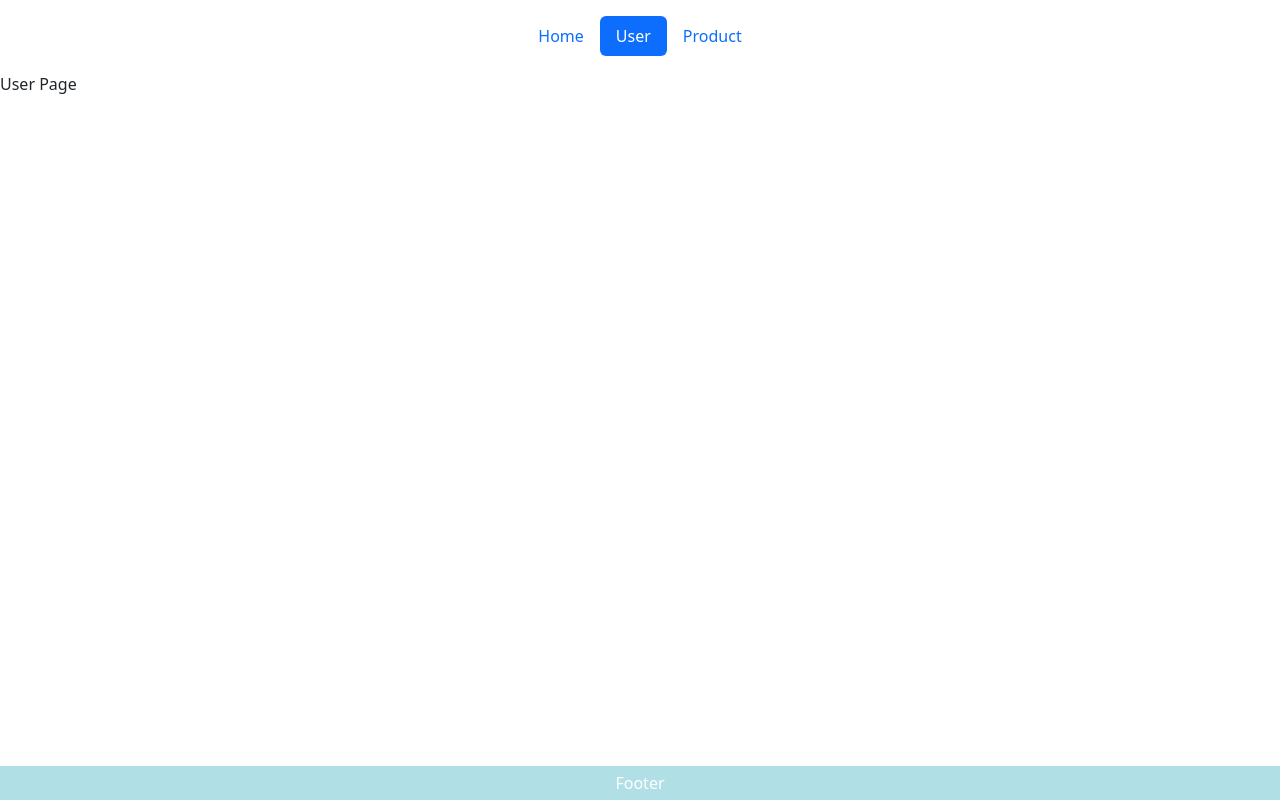
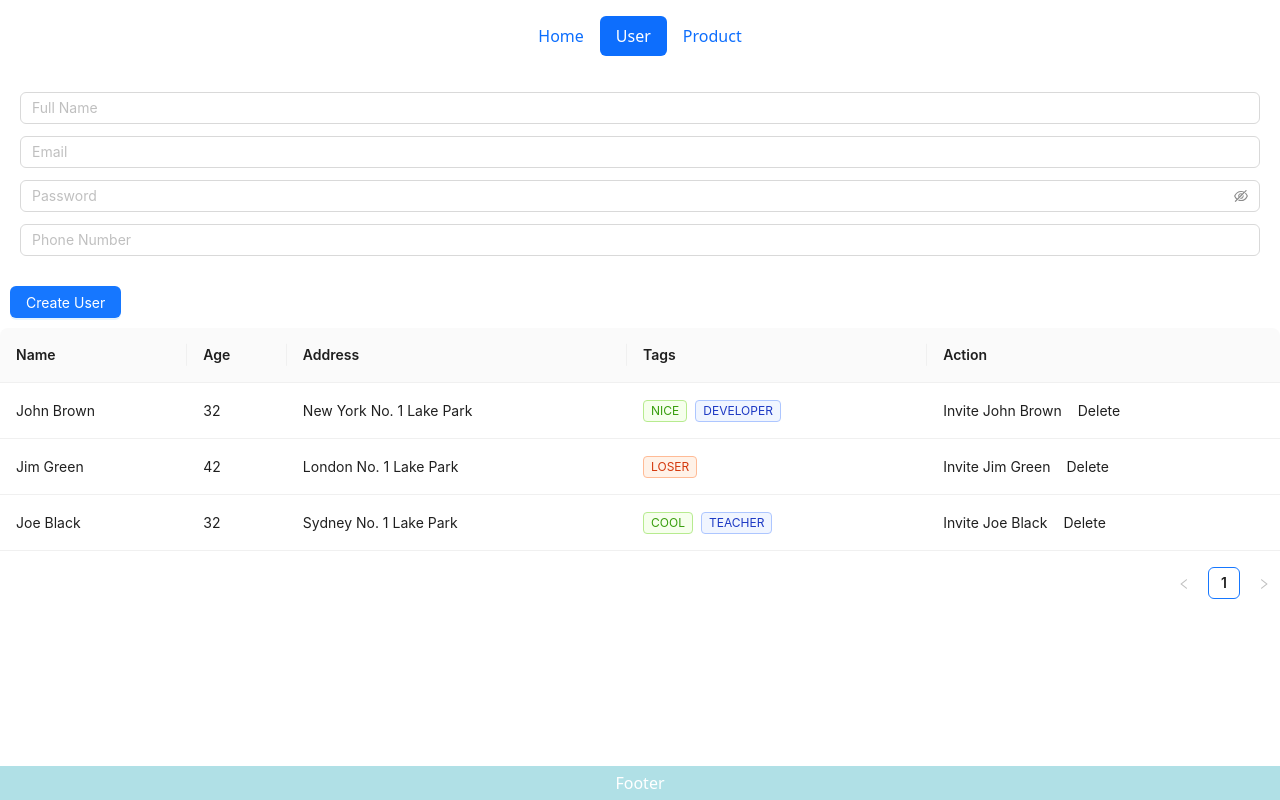
Before and after one commit to trunggcao/study, a React (Vite) app: page /users in a window 1280 px wide. Built offline with nearby package versions, Linux system fonts and the light colour scheme.

Commit message:
restful api

```diff
--- a/package.json
+++ b/package.json
@@ -10,6 +10,9 @@
     "preview": "vite preview"
   },
   "dependencies": {
+    "@ant-design/icons": "5.3.7",
+    "antd": "5.18.1",
+    "axios": "1.7.2",
     "react": "19.1.1",
     "react-dom": "19.1.1",
     "react-router-dom": "6.23.1"
--- /dev/null
+++ b/src/components/user/user.form.jsx
@@ -0,0 +1,54 @@
+import { Input } from "antd";
+import { Button } from "antd";
+import { useState } from "react";
+import axios from "axios";
+
+
+const UserForm = () => {
+
+    const [fullName, setFullName] = useState("");
+    const [email, setEmail] = useState("");
+    const [password, setPassword] = useState("");
+    const [phone, setPhone] = useState("");
+
+
+    const hanldeBtnClick = () => {
+        const URL_BACKEND = "http://localhost:7070/api/v1/user";
+        const token = "JUSTARANDOMSTRINGACCESS";
+        const data = {
+            fullName: fullName,
+            email: email,
+            password: password,
+            phone: phone
+        }
+        axios.post(URL_BACKEND, data, {
+            headers: {
+                Authorization: `Bearer ${token}`
+            }
+        })
+        console.log({ fullName, email, password, phone })
+    }
+    return (
+
+        <div>
+            <div style={{ display: "flex", flexDirection: "column", gap: "12px", margin: "20px" }}>
+                <Input placeholder="Full Name"
+                    value={fullName}
+                    onChange={(event) => { setFullName(event.target.value) }} />
+                <Input placeholder="Email"
+                    value={email}
+                    onChange={(event) => { setEmail(event.target.value) }} />
+                <Input.Password placeholder="Password"
+                    value={password}
+                    onChange={(event) => { setPassword(event.target.value) }} />
+                <Input placeholder="Phone Number"
+                    value={phone}
+                    onChange={(event) => { setPhone(event.target.value) }} />
+            </div >
+            <Button type="primary" style={{ margin: "10px" }}
+                onClick={() => { hanldeBtnClick() }}>Create User</Button>
+        </div>
+    )
+}
+
+export default UserForm;
--- /dev/null
+++ b/src/components/user/user.table.jsx
@@ -0,0 +1,79 @@
+
+import { Space, Table, Tag } from 'antd';
+const UserTable = () => {
+
+    const columns = [
+        {
+            title: 'Name',
+            dataIndex: 'name',
+            key: 'name',
+            render: text => <a>{text}</a>,
+        },
+        {
+            title: 'Age',
+            dataIndex: 'age',
+            key: 'age',
+        },
+        {
+            title: 'Address',
+            dataIndex: 'address',
+            key: 'address',
+        },
+        {
+            title: 'Tags',
+            key: 'tags',
+            dataIndex: 'tags',
+            render: (_, { tags }) => (
+                <>
+                    {tags.map(tag => {
+                        let color = tag.length > 5 ? 'geekblue' : 'green';
+                        if (tag === 'loser') {
+                            color = 'volcano';
+                        }
+                        return (
+                            <Tag color={color} key={tag}>
+                                {tag.toUpperCase()}
+                            </Tag>
+                        );
+                    })}
+                </>
+            ),
+        },
+        {
+            title: 'Action',
+            key: 'action',
+            render: (_, record) => (
+                <Space size="middle">
+                    <a>Invite {record.name}</a>
+                    <a>Delete</a>
+                </Space>
+            ),
+        },
+    ];
+    const data = [
+        {
+            key: '1',
+            name: 'John Brown',
+            age: 32,
+            address: 'New York No. 1 Lake Park',
+            tags: ['nice', 'developer'],
+        },
+        {
+            key: '2',
+            name: 'Jim Green',
+            age: 42,
+            address: 'London No. 1 Lake Park',
+            tags: ['loser'],
+        },
+        {
+            key: '3',
+            name: 'Joe Black',
+            age: 32,
+            address: 'Sydney No. 1 Lake Park',
+            tags: ['cool', 'teacher'],
+        },
+    ];
+    return (<Table columns={columns} dataSource={data} />)
+}
+
+export default UserTable;
--- a/src/pages/user.jsx
+++ b/src/pages/user.jsx
@@ -1,7 +1,14 @@
+import UserForm from "../components/user/user.form"
+import UserTable from "../components/user/user.table"
+
 const UserPage = () => {
 
     return (
-        <di>User Page</di>
+
+        <div>
+            <UserForm />
+            <UserTable />
+        </div>
     )
 }
 
```
Also changed, not shown: src/service/test.txt, 1 other file (tests, documents, lock files or other folders).
